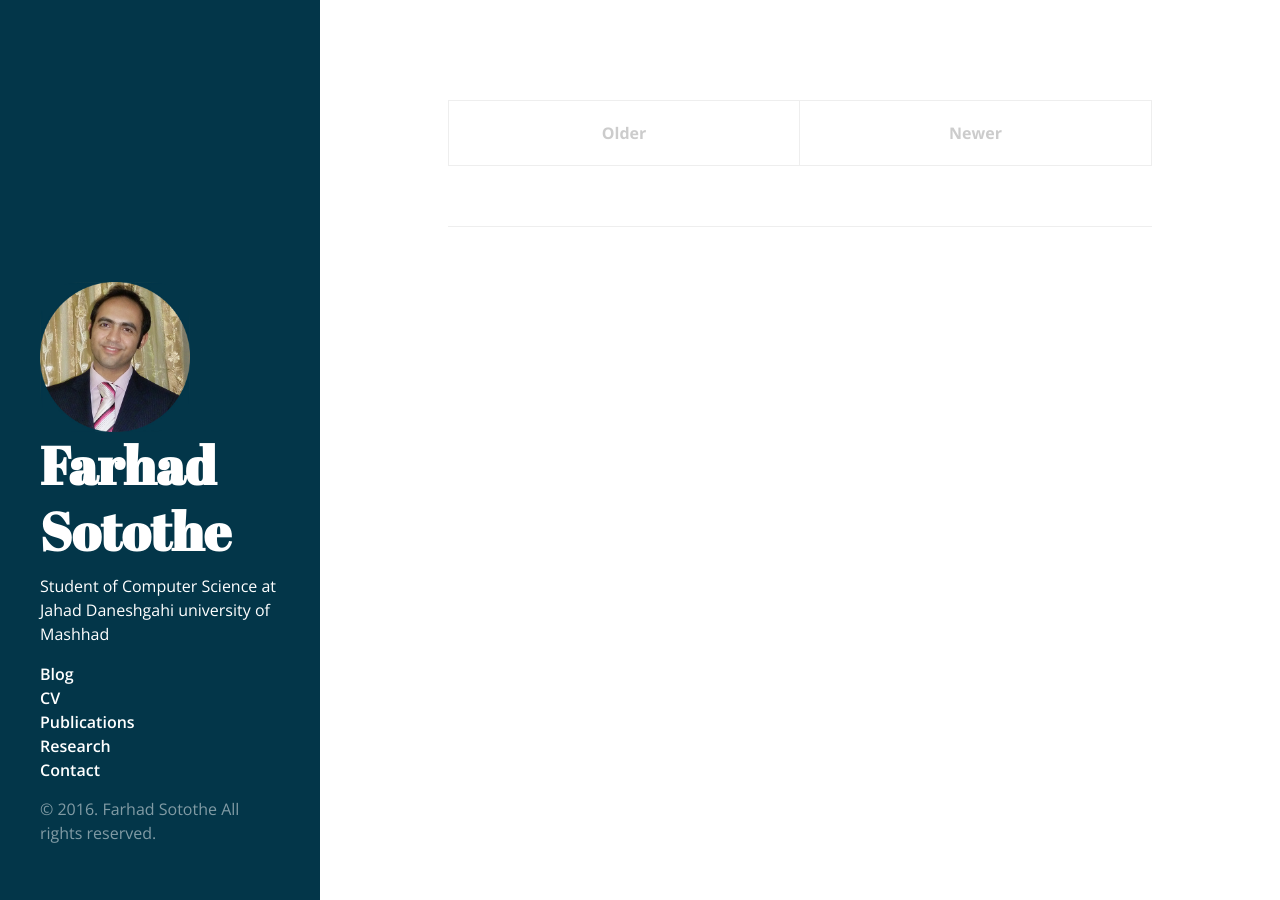
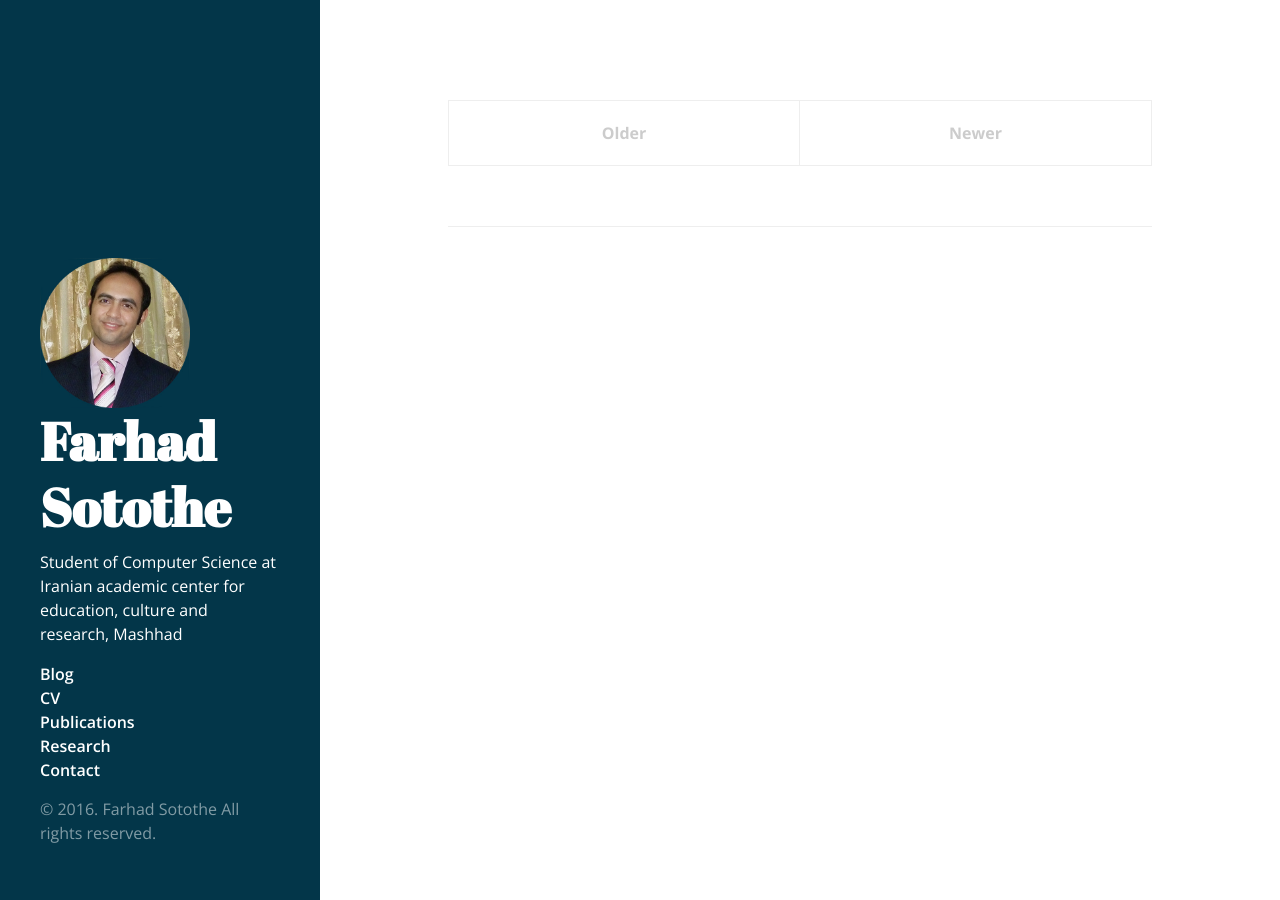
Before and after one commit to sotothe/sotothe.github.io, a Jekyll site: the page built from index.html, in a window 1280 px wide. Built offline with Jekyll 4.4.1, drawn with Linux system fonts in a browser that asks for light colours; nearby versions of some CDN libraries; the list of posts is cut into pages by our own code; comment, search, counter and statistics services are not loaded.

Commit message:
Mr Hyde was here …

```diff
--- a/404.html
+++ b/404.html
@@ -32,7 +32,7 @@
       <div class="masthead-inner">
 			 <div class="img-circular"></div>
         <h1>Farhad Sotothe</h1>
-        <p class="lead">Student of Computer Science at Jahad Daneshgahi university of Mashhad</p>
+        <p class="lead">Student of Computer Science at Iranian academic center for education, culture and research, Mashhad</p>
 
         <div class="colophon">
           <ul class="colophon-links">
--- a/_config.yml
+++ b/_config.yml
@@ -1,6 +1,6 @@
 title:        Farhad Sotothe
 tagline:      'Farhad Sotothe'
-description:  'Student of Computer Science at Jahad Daneshgahi university of Mashhad'
+description:  'Student of Computer Science at Iranian academic center for education, culture and research, Mashhad'
 url:    http://sotothe.github.io
 version:      1.1.1
 author:
```
